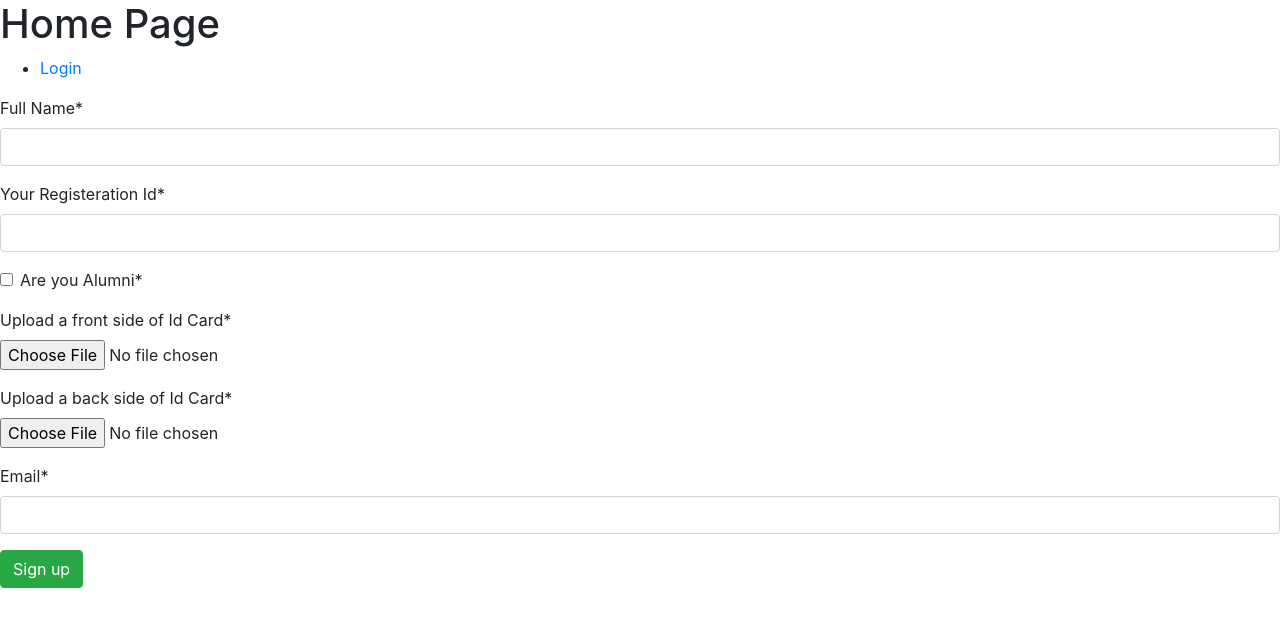
After one commit to MuhammadIlyas269/Campus-Recuritment-Managment-System-, a Django app: page /core/signup/student/ in a window 1280 px wide. The commit adds this page. Shown: the top 627 px of the page. Run offline with Django 3.2, Linux system fonts and the light colour scheme; some libraries are stand-ins or nearby versions.

```diff
--- a/CRMS/core/forms.py
+++ b/CRMS/core/forms.py
@@ -29,3 +29,31 @@ class CompanySignupForm(UserCreationForm):
         user.save()
         Company.objects.create(user=user)
         return user
+
+
+class CompanyRequestForm(forms.Form):
+    name = forms.CharField(max_length=50, label="Full Name")
+    registration_no = forms.CharField(label="Registration No")
+    email = forms.EmailField(label="Email")
+    contact_no = forms.CharField(label="Contact No")
+
+class StudentRequestForm(forms.Form):
+    name = forms.CharField(max_length=50,label='Full Name')
+    stud_id = forms.CharField(max_length=25, label='Your Registeration Id',)
+    is_alumni = forms.BooleanField(label='Are you Alumni')
+    card_front = forms.ImageField(label='Upload a front side of Id Card')
+    card_back = forms.ImageField(label='Upload a back side of Id Card')
+    email = forms.EmailField(label='Email')
+
+    # def __init__(self,*args,**kwargs):
+    #     is_alumni = kwargs.pop('is_alumni',False)
+    #     super(StudentRequestForm,self).__init__(*args,**kwargs)
+    #     #check if the student is alumni or not
+    #     if is_alumni:
+    #         self.fields["transcript"] = forms.ImageField(label='Upload transcript')
+
+    # def clean(self):
+    #     cleaned_data = super().clean()
+    #     is_alumni = cleaned_data.get('is_alumni')
+    #     if is_alumni == True:
+    #         self.fields["transcript"] = forms.ImageField(label='Upload transcript')
--- a/CRMS/core/models/job.py
+++ b/CRMS/core/models/job.py
@@ -39,7 +39,7 @@ class Job(models.Model):
     flyer = models.ImageField(upload_to="images/jobs/", null=True, blank=True)
     gender_preference = models.CharField(max_length=2, choices=GENDER_PREFERENCE_CHOICES, default=NO_PREFERENCE,)
     employment_type = models.CharField(max_length=25, choices=EMPLOYMENT_TYPE_CHOICES,)
-    status = models.BooleanField(default=True, help_text="show to job recuritment Status")
+    status = models.BooleanField(default=True, help_text="show the job recuritment Status")
     applicants = models.ManyToManyField(to=Student, related_name="Applicants" , blank=True,)
 
 
--- /dev/null
+++ b/CRMS/core/templates/companyform_template.txt
@@ -0,0 +1,3 @@
+Full Name: {{name}}
+Registration No: {{registration_no}}
+contact: {{contact}}
--- a/CRMS/core/templates/registration/signup.html
+++ b/CRMS/core/templates/registration/signup.html
@@ -5,4 +5,9 @@
   <p class="lead">Select below the type of account you want to create</p>
   <a href="{% url 'core:student_signup' %}" class="btn btn-student btn-lg" role="button">I'm a student</a>
   <a href="{% url 'core:company_signup' %}" class="btn btn-teacher btn-lg" role="button">I'm a company</a>
+  <a href="{% url 'core:company_signup_request' %}" class="btn btn-teacher btn-lg" role="button">company Request</a>
+  <a href="{% url 'core:student_signup_request' %}" class="btn btn-teacher btn-lg" role="button">Student Request</a>
+
+
+
 {% endblock %}
--- /dev/null
+++ b/CRMS/core/templates/requestForm.html
@@ -0,0 +1,9 @@
+{% extends 'base.html'%}
+{% load crispy_forms_tags %}
+{% block content%}
+<form method="post" action='' enctype="multipart/form-data">
+    {% csrf_token %}
+    {{ form|crispy }}
+    <button type="submit" class="btn btn-success">Sign up</button>
+</form>
+{%endblock%}
--- /dev/null
+++ b/CRMS/core/templates/student_email_form.txt
@@ -0,0 +1,4 @@
+Student Name : {{name}}
+Roll No : {{stud_id}}
+Student card Front side : {{card_front}}
+Student card Back side : {{card_back}}
--- /dev/null
+++ b/CRMS/core/templates/success.html
@@ -0,0 +1,5 @@
+{% extends 'base.html' %}
+{% block content%}
+<h2>Email has been to sent to admin after verification, login will be assign and to your linked email.</h2>
+
+{%endblock%}
--- a/CRMS/core/urls.py
+++ b/CRMS/core/urls.py
@@ -1,7 +1,8 @@
 from django.urls import path, include
 from .views import(
      Home, SignupView, StudentSignupView,CompanySignupView,
-     StudentPage,CompanyPage,REDIRECT_VIEW,
+     StudentPage,CompanyPage,REDIRECT_VIEW, CompanySignupRequestView,
+     StudentSignupRequestView,
 )
 from django.conf import settings
 from django.conf.urls.static import static
@@ -23,6 +24,10 @@ urlpatterns = [
     path('accounts/company/me/',CompanyPage.as_view(), name='company_page'),
     path('admin/', admin.site.urls, name='admin_page'),
 
+    #signup request urls
+    path('signup/company/',CompanySignupRequestView.as_view(), name = 'company_signup_request'),
+    path('signup/student/',StudentSignupRequestView.as_view(), name = 'student_signup_request'),
+
 
 
 
--- a/CRMS/core/views.py
+++ b/CRMS/core/views.py
@@ -1,14 +1,107 @@
 from django.shortcuts import render,redirect
 from django.contrib.auth import login
 from django.views.generic import CreateView, TemplateView
+from django.views import View
 from . forms import (
-    StudentSignupForm,CompanySignupForm,
+    StudentSignupForm,CompanySignupForm, CompanyRequestForm, StudentRequestForm,
 )
 from .models import (
     Student, User,Company,
 )
+from django.core.mail import EmailMessage
+from django.template.loader import render_to_string
+
 
 # Create your views here.
+
+class CompanySignupRequestView(View):
+
+    def get(self, request):
+        form = CompanyRequestForm()
+        data = {'form':form}
+        return render(request,'requestForm.html',context=data)
+
+    def post(self, request):
+        form = CompanyRequestForm(request.POST)
+        if form.is_valid():
+            name = form.cleaned_data['name']
+            registration_no = form.cleaned_data['registration_no']
+            to_email = form.cleaned_data['email']
+            contact = form.cleaned_data['contact_no']
+
+            context = {
+                'name':name,
+                'registration_no':registration_no,
+                'to_email':to_email,
+                'contact':contact
+            }
+            message = render_to_string('companyform_template.txt', context,)
+
+            #sending mail to admin
+
+
+            email = EmailMessage(
+                subject = 'Company Signup Request',
+                body = message,
+                from_email= 'jokermafia269@gmail.com',
+                to = [str(to_email)],
+                bcc= [str(to_email),],
+            )
+
+            email.send()
+            return render(request, 'success.html')
+        return render(request, 'requestForm.html',{'form':form})
+
+
+class StudentSignupRequestView(View):
+
+    def get(self, request):
+        form = StudentRequestForm()
+        data = {'form':form}
+        return render(request, 'requestForm.html',context=data)
+
+    def post(self, request):
+        form = StudentRequestForm(request.POST, request.FILES)
+        if form.is_valid():
+            cd = form.cleaned_data
+            name = cd['name']
+            stud_id = cd['stud_id']
+            to_email = cd['email']
+            card_front =request.FILES['card_front']
+            card_back = request.FILES['card_back']
+            is_alumni = cd['is_alumni']
+            context = {
+                'name':name,
+                'stud_id':stud_id,
+                'is_alumni':is_alumni,
+                'to_email':to_email,
+                'card_front':card_front,
+                'card_back':card_back,
+
+            }
+
+            # if is_alumni:
+            #     transcript = request.FILES['transcript']
+            #     context['transcript'] =transcript
+
+            msg = render_to_string('student_email_form.txt',context)
+            email = EmailMessage(
+                subject='Student Signup Request',
+                body = msg,
+                from_email = "jokermafia269@gmail.com",
+                to = [str(to_email),],
+                bcc = [str(to_email),],
+                # attachments= [card_front,card_back,]
+            )
+            email.attach(card_front.name, card_front.read(), card_front.content_type)
+            email.attach(card_back.name, card_back.read(), card_back.content_type)
+
+            email.send()
+            return render(request, 'success.html')
+        return render(request, 'requestForm.html',{'form':form})
+
+
+
 
 def REDIRECT_VIEW(request):
     if request.user.is_student:
```
Also changed, not shown: CRMS/CRMS/settings.py (+11 -0 lines).
